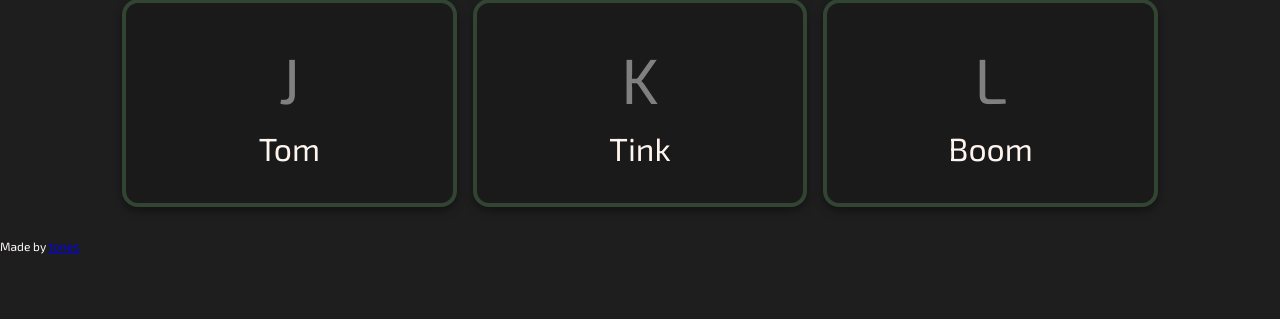
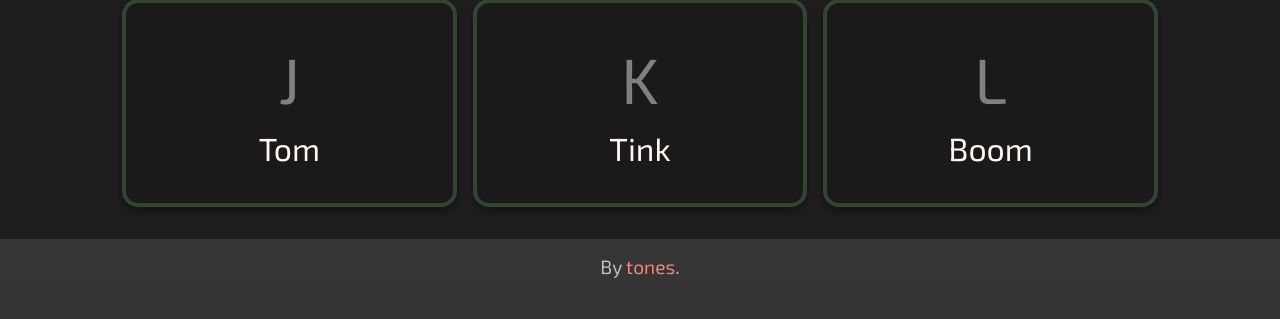
Before and after one commit to tonaye-aye/drumtones, a PHP site: page / in a window 1280 px wide. Shown: the part 481-800 px from the top of the page. Run offline with PHP 8.4, Linux system fonts and the light colour scheme.

Commit message:
footer adjusted

```diff
--- a/index.html
+++ b/index.html
@@ -54,7 +54,8 @@
         </div>
       </div>
       <footer>
-        <p>Made by <a href="https://devtones.me">tones</a></p>
+        By
+        <a href="http://devtones.me">tones</a>.
       </footer>
     </div>
 
--- a/style.css
+++ b/style.css
@@ -44,8 +44,30 @@ body {
   grid-gap: 1rem;
 }
 
+/* footer */
 footer {
+  width: 100%;
   height: 10vh;
+  background: rgba(255, 250, 250, 0.1);
+  color: silver;
+  font-size: 1.2rem;
+  padding: 1rem;
+  text-align: center;
+}
+
+footer a {
+  color: dimgray;
+  text-decoration: none;
+  outline: none;
+  transition: all 1s ease;
+}
+
+footer a:last-child {
+  color: salmon;
+}
+
+footer a:hover {
+  color: snow;
 }
 
 @media screen and (max-width: 500px) {
```
